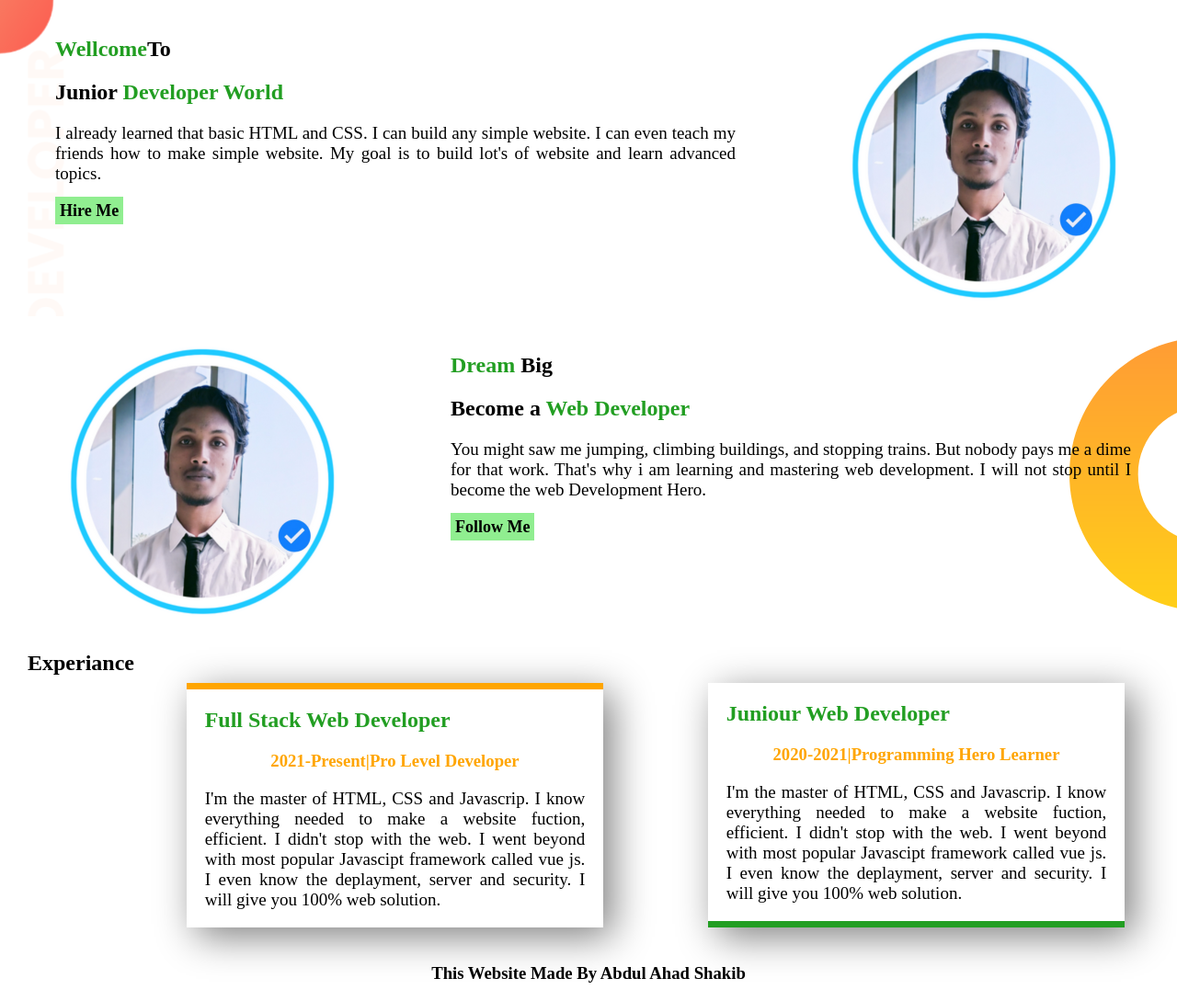
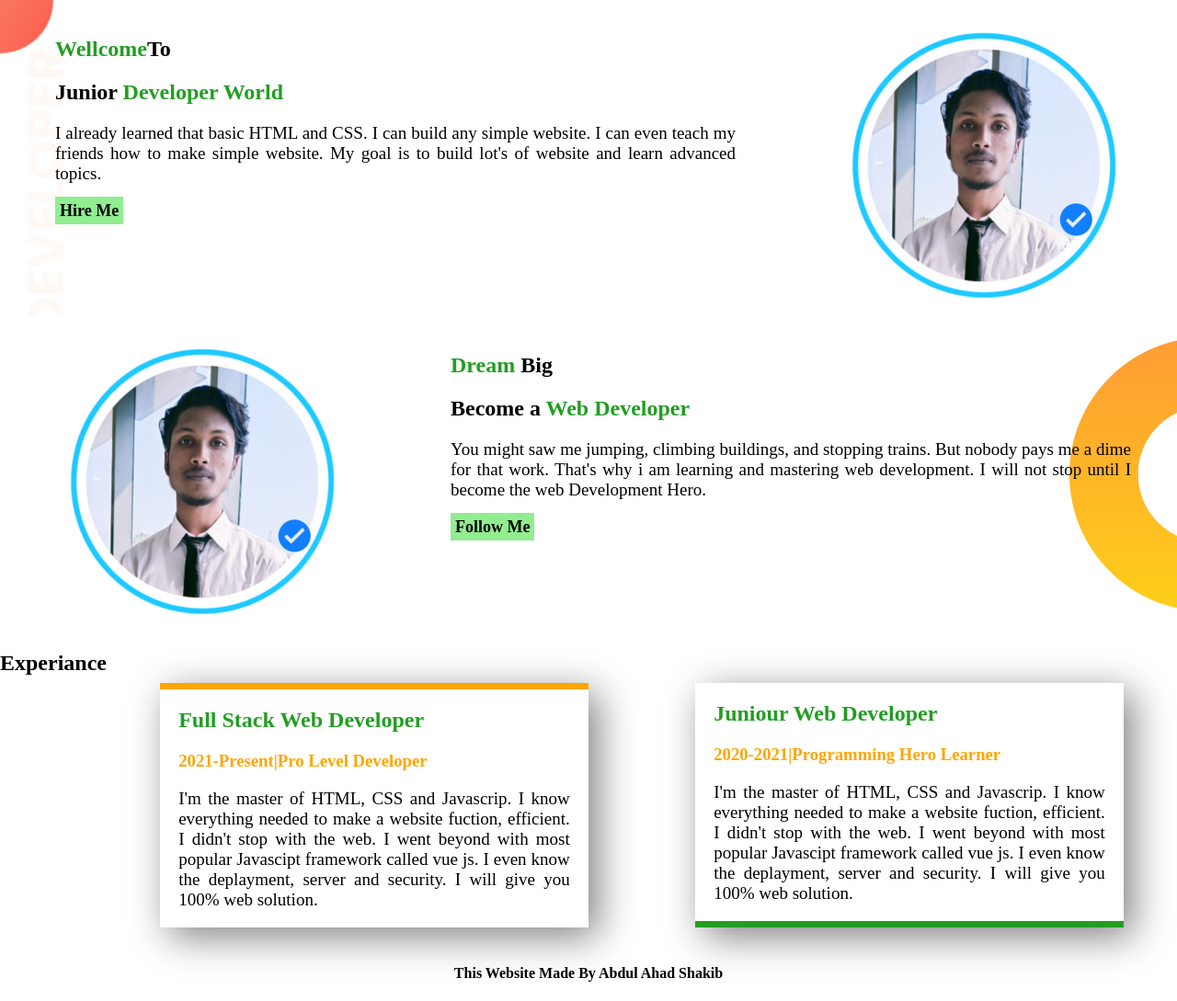
Before and after one commit to abdulahadshakibpro/Junior-Developer-Portfolio, a plain HTML site: page index.html in a window 1280 px wide. Shown: the whole page at 92% size. Drawn offline with Linux system fonts and the light colour scheme.

Commit message:
align changed

```diff
--- a/index.html
+++ b/index.html
@@ -47,7 +47,7 @@
         </div>
     </section>
     <footer>
-        <h3>This Website Made By Abdul Ahad Shakib</h3>
+        <h4>This Website Made By Abdul Ahad Shakib</h4>
     </footer>
 </body>
 </html>
--- a/style.css
+++ b/style.css
@@ -57,9 +57,6 @@ span{
 #Juniour-Web-Developer{
     border-bottom:solid 7px rgb(34, 158, 34);
 }
-h3{
+h4{
     text-align:center;
 }
-.Experiance{
-    padding-left:30px;
-}
```
